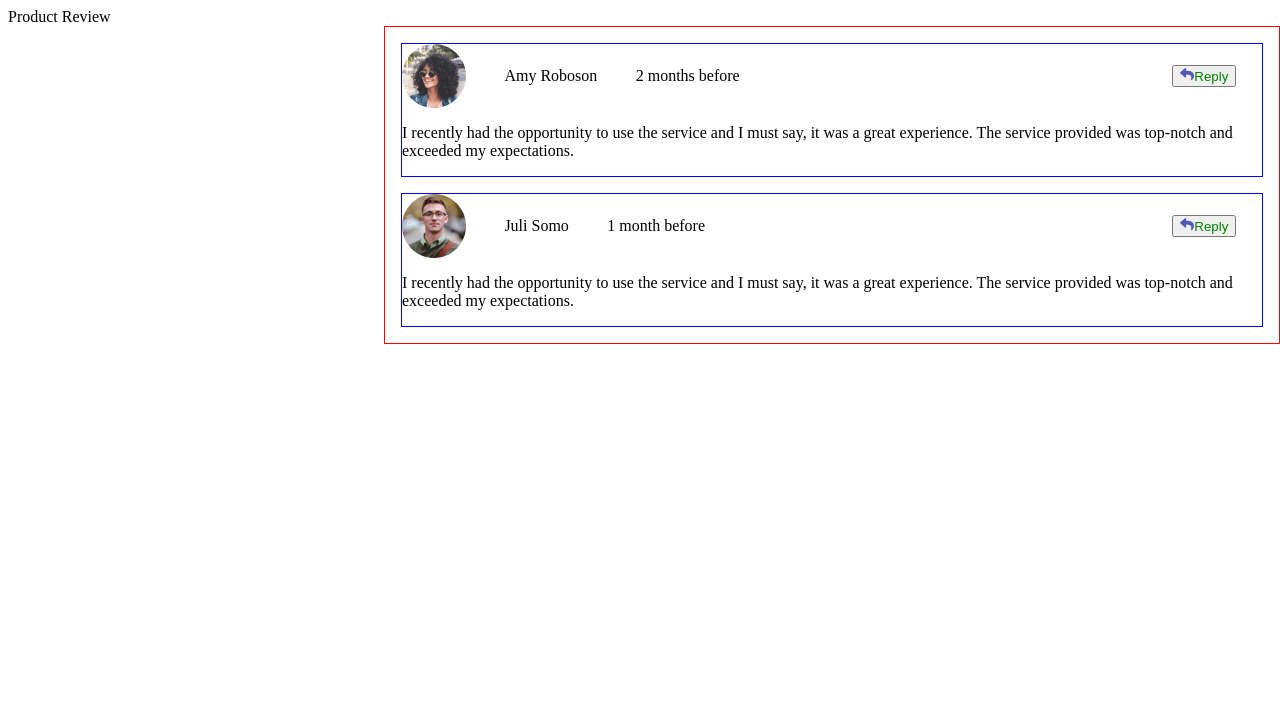
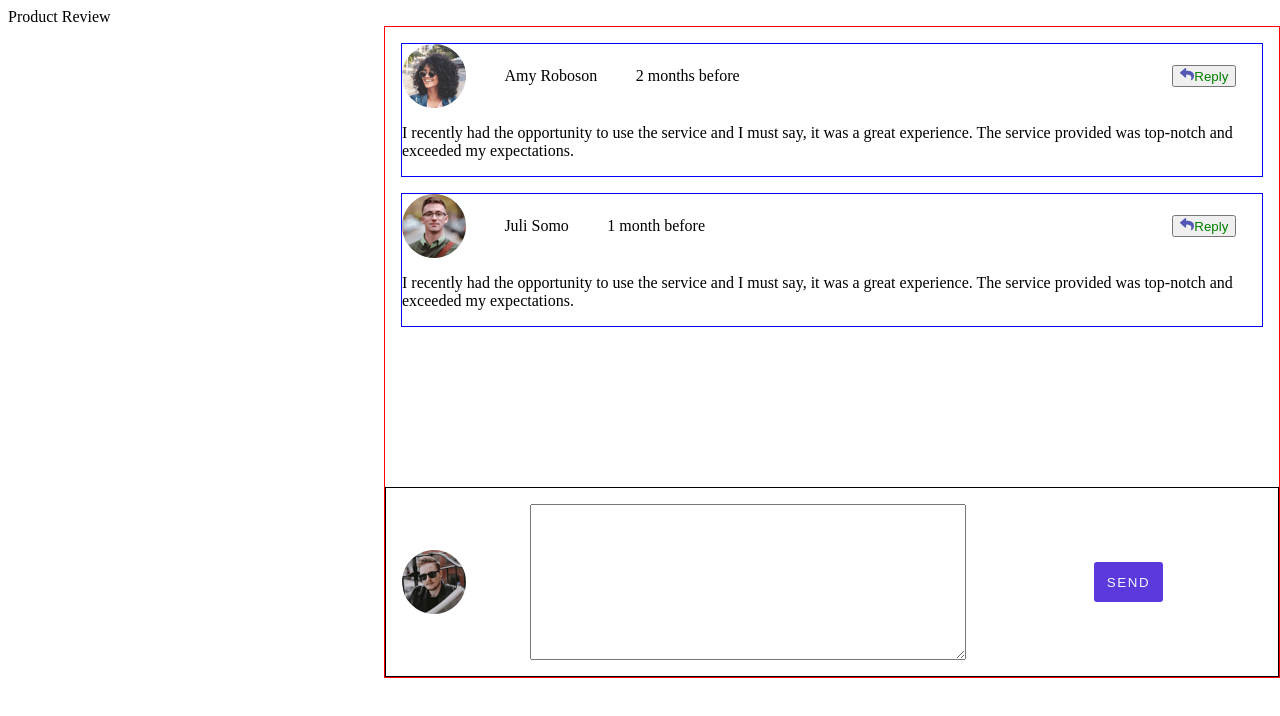
Before and after one commit to timo9939/interactive-comments-section-, a plain HTML site: page index.html in a window 1280 px wide. Drawn offline with Linux system fonts and the light colour scheme.

Commit message:
text-input html and css template

```diff
--- a/comment.css
+++ b/comment.css
@@ -35,3 +35,43 @@ justify-content: space-between;
     gap: 3vw;
     align-items: center;
 }
+
+/* End of comment */
+
+/* Input comment */
+#input-section{
+border: solid 1px black;
+margin-top: 20vh;
+
+display: flex;
+/* justify-content: space-around; */
+
+align-items: center;
+
+padding: 2vh;
+}
+
+#input-section>img{
+    width: min-content;
+    height: min-content;
+}
+
+#input-section>textarea{
+    width: 50%;
+    height: min-content;
+    margin-left:5vw ;
+}
+
+#input-section>button{
+    color: aliceblue;
+text-transform: uppercase;
+letter-spacing: 0.1pc;
+
+    padding: 1vw 1vw;
+    margin-left: 10vw;
+
+    background-color: rgb(92, 57, 220);
+
+    border: none;
+    border-radius:3px ;
+}
--- a/index.html
+++ b/index.html
@@ -84,7 +84,11 @@
       </section>
       </template>
 
-
+<section id="input-section">
+  <img src="./images/avatars/image-maxblagun.png" alt="icon-user-Avatar">
+  <textarea name="" id="" cols="30" rows="10"></textarea>
+  <button>Send</button>
+</section>
     </main>
   </body>
 </html>
```
